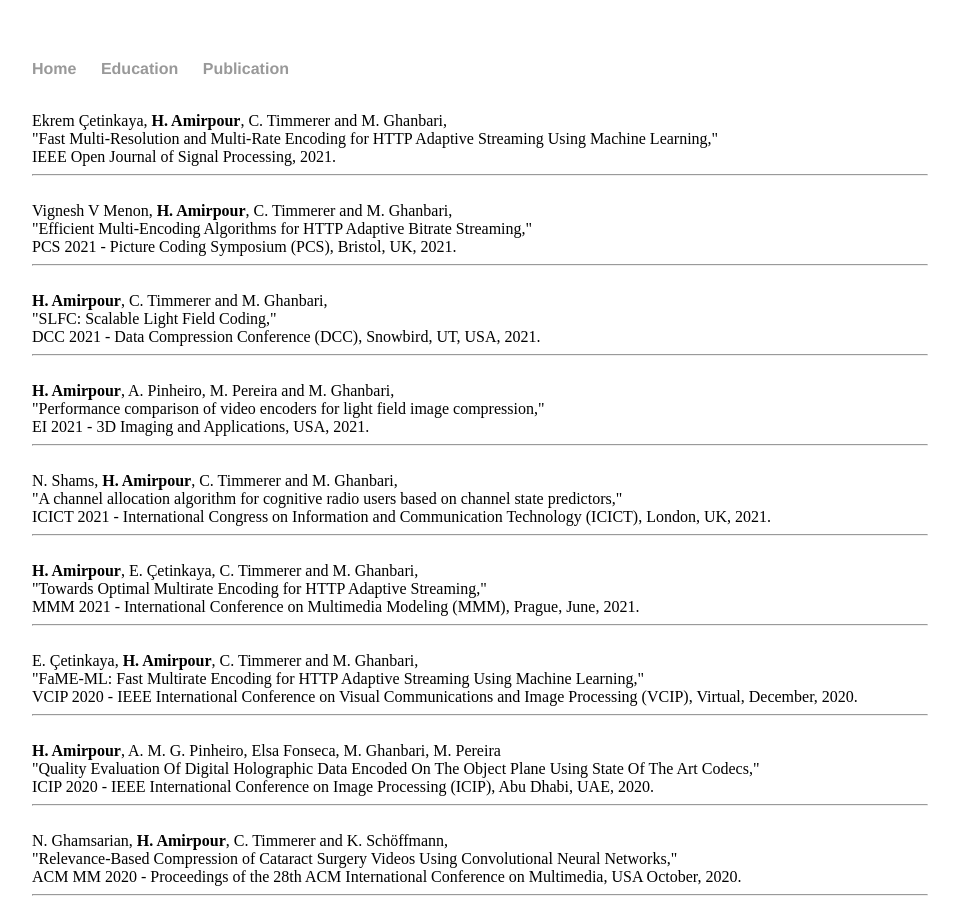
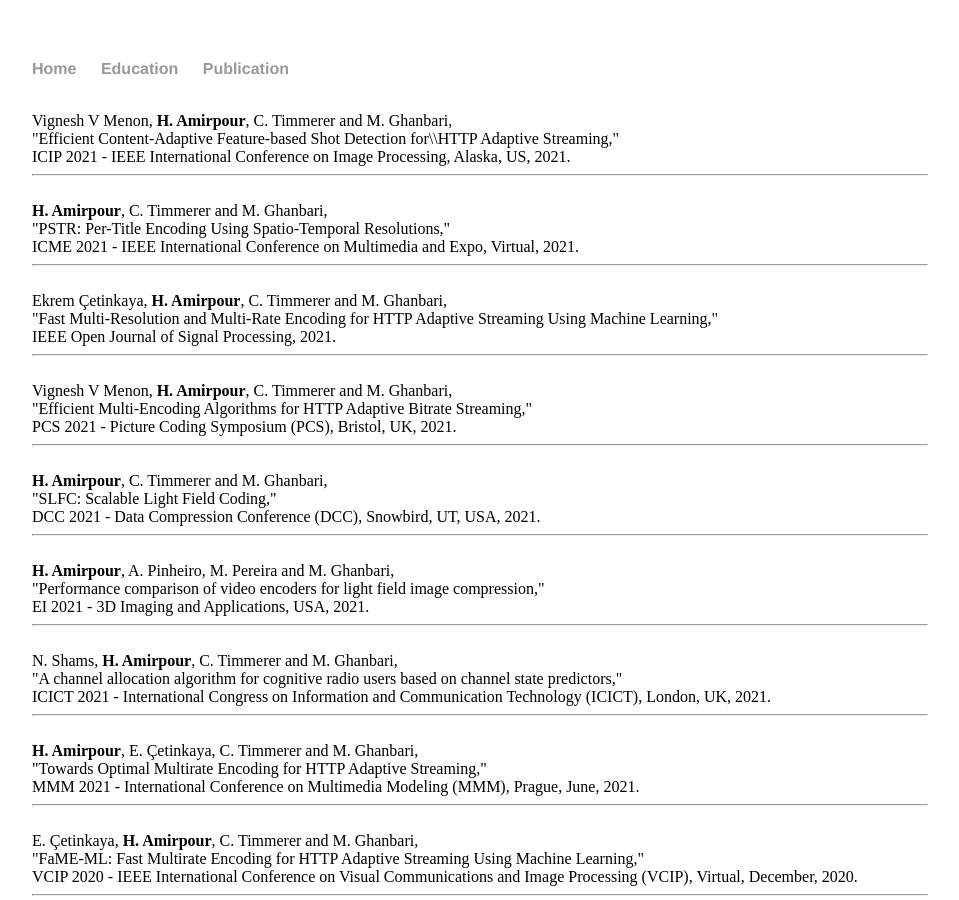
Before and after one commit to HadiAmirpour/hadiamirpour.github.io, a Jekyll site: the page publication.html, which Jekyll copies as it is, in a window 1280 px wide and 900 px high. Shown: the whole window, without its empty margins (160-1119 px from the left). Built offline with Jekyll 4.4.1, drawn with Linux system fonts in a browser that asks for light colours.

Commit message:
Update publication.html

```diff
--- a/publication.html
+++ b/publication.html
@@ -22,6 +22,20 @@
 
 
 		<br />
+
+		<h>Vignesh V Menon, <b>H. Amirpour</b>, C. Timmerer and M. Ghanbari,<br />
+		"Efficient Content-Adaptive Feature-based Shot Detection for\\HTTP Adaptive Streaming," <br />
+		ICIP 2021 - IEEE International Conference on Image Processing, Alaska, US, 2021.</h>
+		<hr>
+		<br />
+
+
+		<b>H. Amirpour</b>, C. Timmerer and M. Ghanbari,<br />
+		"PSTR: Per-Title Encoding Using Spatio-Temporal Resolutions," <br />
+		ICME 2021 - IEEE International Conference on Multimedia and Expo, Virtual, 2021.</h>
+		<hr>
+		<br />
+
 
 		<h>Ekrem Çetinkaya, <b>H. Amirpour</b>, C. Timmerer and M. Ghanbari,<br />
 		"Fast Multi-Resolution and Multi-Rate Encoding for HTTP Adaptive Streaming Using Machine Learning," <br />
```
